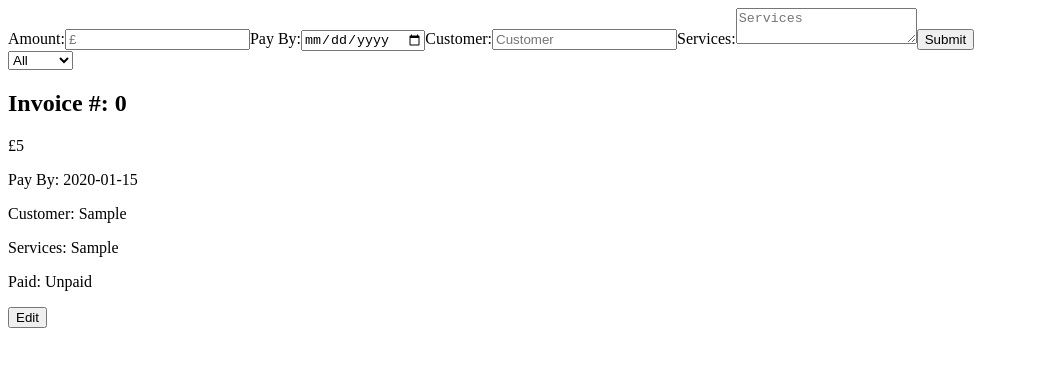
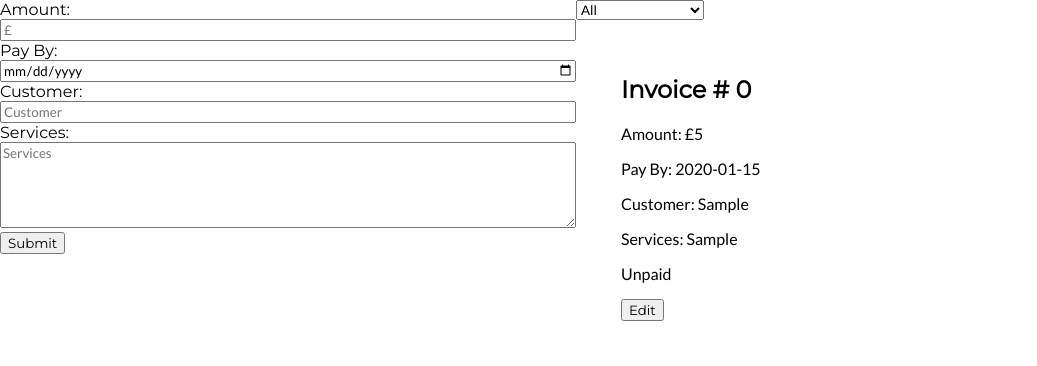
Before and after one commit to oilyquack/Nimbla-Invoice-Tracker, a React app: page / in a window 1280 px wide. Both pictures are taken after typing "5", "2020-01-15", "Sample", "Sample" into the empty fields and a click on the button "Submit". Shown: the top 366 px of the page, without its empty margins (0-1037 px from the left). Built offline with nearby package versions, Linux system fonts and the light colour scheme.

Commit message:
add styling with breakpoints

```diff
--- a/index.html
+++ b/index.html
@@ -5,6 +5,9 @@
   <meta charset="UTF-8">
   <meta name="viewport" content="width=device-width, initial-scale=1.0">
   <meta http-equiv="X-UA-Compatible" content="ie=edge">
+  <link href="https://fonts.googleapis.com/css?family=Montserrat" rel="stylesheet">
+  <link href="https://fonts.googleapis.com/css?family=Lato" rel="stylesheet">
+  <link href="./static/styles.css" rel="stylesheet">
   <title>Oliver Crook Nimbla Invoice Tracker</title>
 </head>
 
--- a/src/components/DisplayInvoice.js
+++ b/src/components/DisplayInvoice.js
@@ -15,14 +15,13 @@ class DisplayInvoice extends React.Component {
 
   render() {
     return (
-      <div className="app__invoices__display">
-        <h2>Invoice #: {this.props.invoiceId}</h2>
-        <p>£{this.props.amount}</p>
+      <div className="app__invoices__display--read">
+        <h2>Invoice # {this.props.invoiceId}</h2>
+        <p>Amount: £{this.props.amount}</p>
         <p>Pay By: {this.props.payBy}</p>
         <p>Customer: {this.props.customer}</p>
         <p>Services: {this.props.services}</p>
         <p>
-          Paid:{" "}
           {this.props.paid != null ? `Paid on ${this.props.paid}` : "Unpaid"}
         </p>
         <button onClick={this.handleClick}>Edit</button>
--- a/src/components/EditInvoice.js
+++ b/src/components/EditInvoice.js
@@ -73,7 +73,10 @@ class EditInvoice extends React.Component {
 
   render() {
     return (
-      <form className="app__invoices__edit" onClick={this.clickHandler}>
+      <form
+        className="app__invoices__display--edit"
+        onClick={this.clickHandler}
+      >
         <label>
           Amount:
           <input
--- a/src/components/Invoices.js
+++ b/src/components/Invoices.js
@@ -52,6 +52,7 @@ class Invoices extends React.Component {
           <option value="paid">Paid</option>
           <option value="unpaid">Unpaid</option>
         </select>
+        <div className="app__invoices__display">
           {this.state.invoicesDisplay.map(invoice => {
             return (
               <Invoice
@@ -67,6 +68,7 @@ class Invoices extends React.Component {
             );
           })}
         </div>
+      </div>
     );
   }
 }
--- a/src/components/SubmitForm.js
+++ b/src/components/SubmitForm.js
@@ -99,6 +99,7 @@ class SubmitForm extends React.Component {
           id="services-input"
           placeholder="Services"
           type="text"
+          rows="5"
           onChange={this.servicesChange}
           value={this.state.services}
         />
--- a/static/styles.css
+++ b/static/styles.css
@@ -0,0 +1,109 @@
+* {
+  box-sizing: border-box;
+}
+
+body {
+  margin: 0;
+}
+
+.app {
+  display: flex;
+  flex: 1;
+  flex-direction: column;
+  overflow: hidden;
+}
+
+.app__form {
+  flex: 1;
+}
+
+.app__form,
+input,
+textarea {
+  width: 95vw;
+}
+
+.app__invoices {
+  display: flex;
+  flex: 2;
+  flex-direction: column;
+}
+
+select {
+  width: 10vw;
+}
+
+.app__invoices__display {
+  display: flex;
+  flex-direction: row;
+  padding: 15px;
+  overflow: scroll;
+  margin: 0;
+}
+.app__invoices__display--read {
+  min-width: 300px;
+  margin: 10px;
+  padding: 10px 20px;
+}
+
+.app__invoices__display--edit {
+  width: 95vw;
+  margin: 10px;
+  padding: 10px 20px;
+}
+
+h1,
+h2,
+label,
+button {
+  font-family: "Montserrat", sans-serif;
+}
+
+p,
+input,
+textarea,
+select,
+option {
+  font-family: "Lato", sans-serif;
+}
+
+@media (min-width: 768px) {
+  .app {
+    flex-direction: row;
+  }
+
+  .app__form,
+  input,
+  textarea {
+    width: 45vw;
+  }
+
+  .app__form {
+    width: 48vw;
+  }
+
+  .app__invoices {
+    width: 48vw;
+    height: 100vh;
+  }
+
+  .app__invoices__display {
+    flex-direction: column;
+  }
+
+  .app__invoices__display--read {
+    width: 48vw;
+    margin: 10px;
+  }
+
+  .app__invoices__display--edit {
+    width: 48vw;
+    margin: 10px;
+  }
+}
+
+@media (min-width: 960px) {
+}
+
+@media (min-width: 1200px) {
+}
```
Lines whose indentation alone changed are shown as unchanged.
